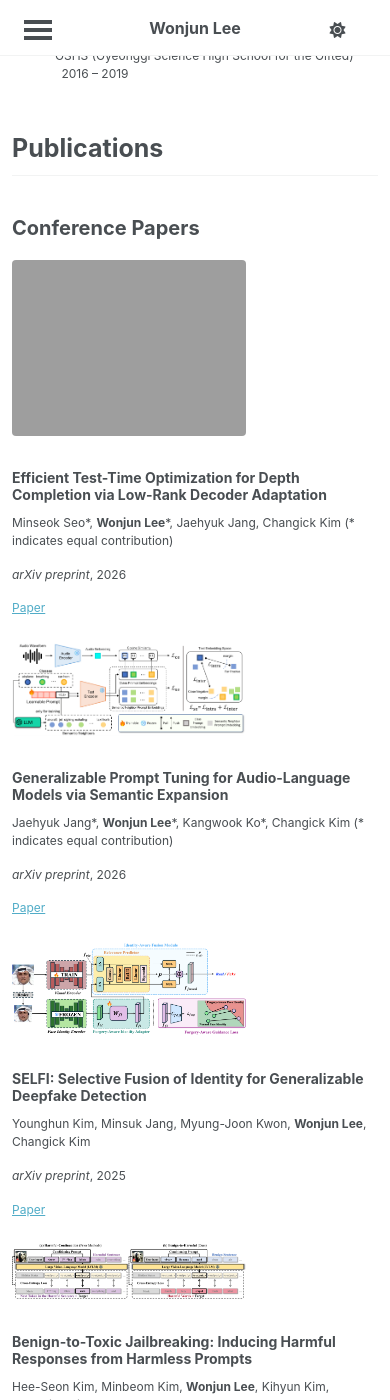
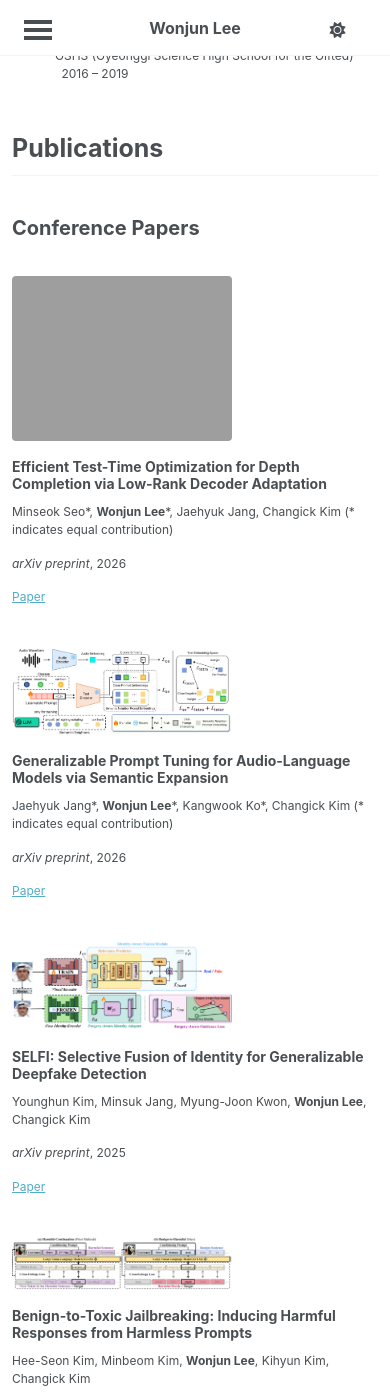
Before and after one commit to Wonjun-Lee1009/Wonjun-Lee1009.github.io, a Jekyll site: the page built from _pages/home.html, in a window 390 px wide and 1400 px high, scrolled down 1084 px. Built offline with Jekyll 4.4.1, drawn with Linux system fonts in a browser that asks for light colours; a script bundle is joined from its source files by our own code; library files that are not in the unit come from our copies.

Commit message:
mobile ui scroll bug fix

```diff
--- a/_includes/scripts.html
+++ b/_includes/scripts.html
@@ -104,38 +104,6 @@
 </script>
 
 <script>
-  document.addEventListener('DOMContentLoaded', function () {
-    function updatePublicationLayout() {
-      var isMobile = window.matchMedia('(max-width: 925px)').matches;
-      var items = document.querySelectorAll('.archive__item--with-teaser');
-      if (!items.length) return;
-
-      items.forEach(function (item) {
-        item.classList.remove('archive__item--stacked');
-        if (!isMobile) return;
-
-        var teaser = item.querySelector('.archive__item-teaser--list, .archive__item-teaser');
-        var body = item.querySelector('.archive__item-body');
-        if (!teaser || !body) return;
-
-        var teaserWidth = teaser.getBoundingClientRect().width;
-        var bodyWidth = body.getBoundingClientRect().width;
-
-        if (teaserWidth > bodyWidth) {
-          item.classList.add('archive__item--stacked');
-        }
-      });
-    }
-
-    updatePublicationLayout();
-    window.addEventListener('resize', updatePublicationLayout);
-    if (window.screen && window.screen.orientation && window.screen.orientation.addEventListener) {
-      window.screen.orientation.addEventListener('change', updatePublicationLayout);
-    }
-  });
-</script>
-
-<script>
   document.addEventListener('click', function (event) {
     var target = event.target.closest('.author__email-link');
     if (!target) return;
--- a/_sass/layout/_archive.scss
+++ b/_sass/layout/_archive.scss
@@ -135,19 +135,26 @@
   }
 }
 
-/* 모바일에서 이미지 폭이 텍스트 폭보다 커지는 경우에만 세로 배치 */
-.archive__item--with-teaser.archive__item--stacked {
-  flex-direction: column;
-  align-items: flex-start;
-}
+/* 925px 이하: 스크롤 시 주소창 변화에 영향받지 않도록 CSS만으로 세로 배치 고정 */
+@media (max-width: 925px) {
+  .archive__item--with-teaser {
+    display: flex;
+    flex-direction: column;
+    align-items: flex-start;
+    gap: 0.25em;
+  }
 
-.archive__item--with-teaser.archive__item--stacked .archive__item-teaser--list {
-  width: auto;
-  min-width: 0;
-  max-width: 60vw; /* 화면의 60%까지만 */
-  margin-top: 0.5em;
-  margin-right: auto;
-  margin-left: 0;
+  .archive__item-teaser--list {
+    width: 100%;
+    max-width: 60%;
+    min-width: 0;
+    margin: 1.5em 0 0 0;
+  }
+
+  .archive__item-body {
+    width: 100%;
+    padding: 0;
+  }
 }
 
 .archive__item:hover {
```
